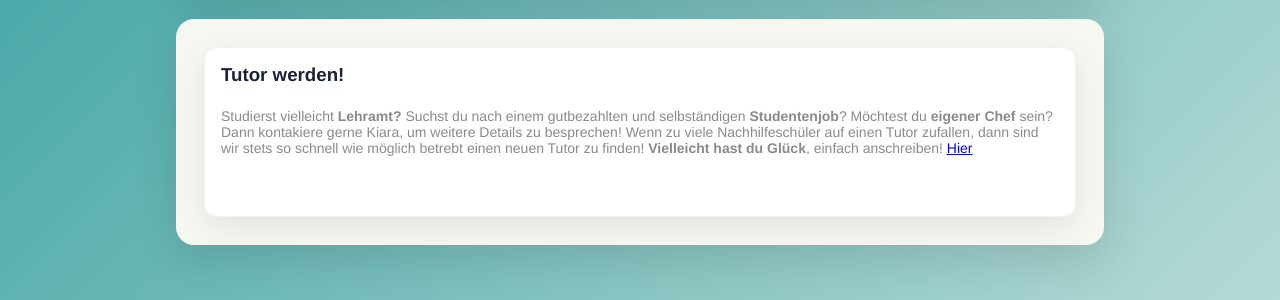
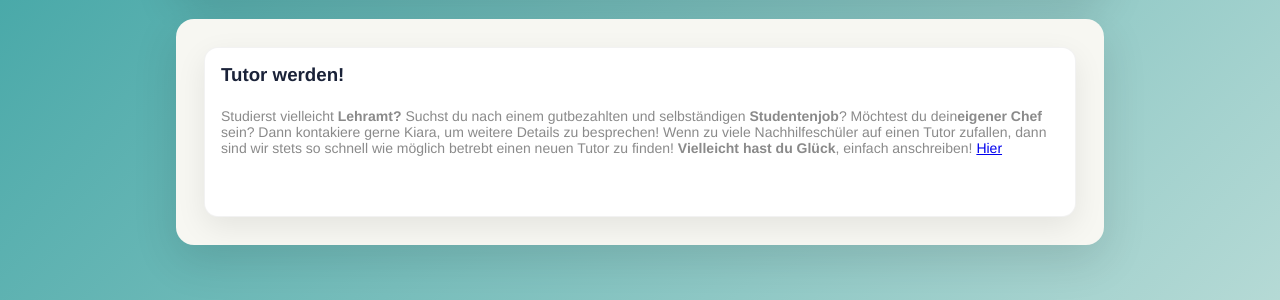
Before and after one commit to smigalski/brainboost-app, a Django app: page / in a window 1280 px wide. Shown: the part 1986-2286 px from the top of the page. Run offline with Django 4.2, Linux system fonts and the light colour scheme.

Commit message:
Tutur suchen section

```diff
--- a/brainboost/core/templates/landing.html
+++ b/brainboost/core/templates/landing.html
@@ -209,7 +209,7 @@
 
     <div class="info-tile">
         <h3>Tutor werden!</h3>
-        <p class="tile-placeholder">Studierst vielleicht <strong>Lehramt?</strong> Suchst du nach einem gutbezahlten und selbständigen <strong>Studentenjob</strong>? Möchtest du <strong>eigener Chef</strong> sein?
+        <p class="tile-placeholder">Studierst vielleicht <strong>Lehramt?</strong> Suchst du nach einem gutbezahlten und selbständigen <strong>Studentenjob</strong>? Möchtest du dein<strong>eigener Chef</strong> sein?
             Dann kontakiere gerne Kiara, um weitere Details zu besprechen! Wenn zu viele Nachhilfeschüler auf einen Tutor zufallen, dann sind wir stets so schnell wie möglich betrebt einen neuen Tutor zu finden! <strong>Vielleicht hast du Glück</strong>, einfach anschreiben! <a href="{% url 'contact' %}">Hier</a>
         </p>
     </div>
```
